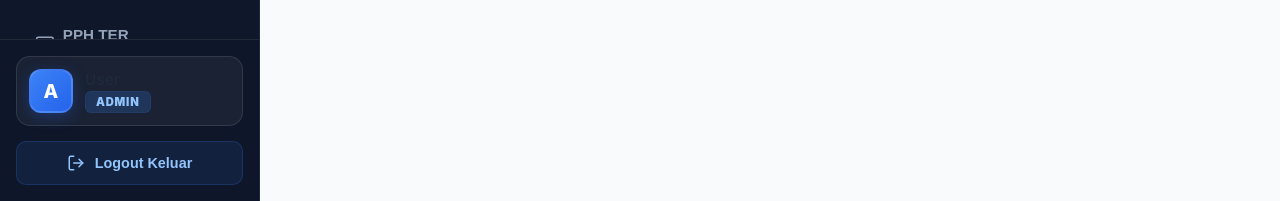
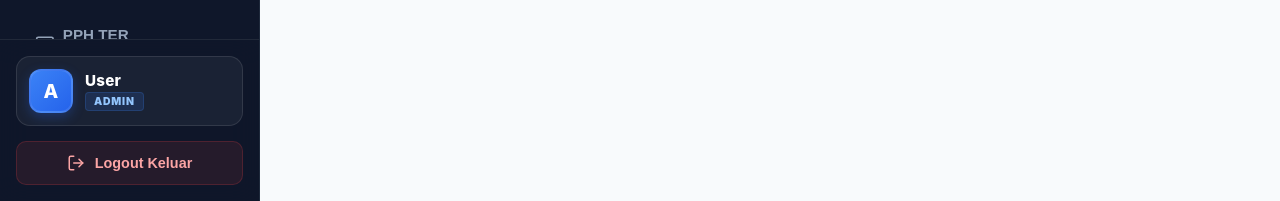
Before and after one commit to kevinnadr/project_web_payroll, a React (Vite) app in the folder frontend-client/: page /users in a window 1280 px wide. Shown: the part 599-800 px from the top of the page. Built offline with nearby package versions, Linux system fonts and the light colour scheme; no server answers; sample sign-in values are in the browser's storage.

Commit message:
feat: implement authentication UI with styled login page, sidebar component, and deployment guide

```diff
--- a/frontend-client/src/App.css
+++ b/frontend-client/src/App.css
@@ -340,7 +340,8 @@ body {
   backdrop-filter: blur(15px);
 }
 
-.user-profile {
+/* NEW SIDEBAR PROFILE STYLES */
+.user-profile-modern {
   display: flex;
   align-items: center;
   gap: 12px;
@@ -349,22 +350,34 @@ body {
   background: rgba(255, 255, 255, 0.05);
   border-radius: 14px;
   border: 1px solid rgba(255, 255, 255, 0.1);
-  transition: all 0.3s ease;
-}
-
-.user-profile:hover {
-  background: rgba(255, 255, 255, 0.08);
-  border-color: rgba(255, 255, 255, 0.15);
-}
-
-.user-info {
+  width: 100%;
+}
+
+.avatar-box {
+  width: 44px;
+  height: 44px;
+  min-width: 44px;
+  flex-shrink: 0;
+  background: linear-gradient(135deg, #3b82f6, #2563eb);
+  border-radius: 12px;
+  display: flex;
+  align-items: center;
+  justify-content: center;
+  font-weight: 800;
+  font-size: 1.2rem;
+  color: #ffffff !important;
+  box-shadow: 0 4px 12px rgba(37, 99, 235, 0.3);
+  border: 2px solid rgba(255, 255, 255, 0.1);
+}
+
+.user-details {
   display: flex;
   flex-direction: column;
   gap: 2px;
-  overflow: hidden;
-}
-
-.user-name {
+  min-width: 0; /* Prevents overlap/overflow */
+}
+
+.name-text {
   color: #ffffff;
   font-size: 0.95rem;
   font-weight: 800;
@@ -374,47 +387,25 @@ body {
   letter-spacing: 0.2px;
 }
 
-.user-role-badge {
-  font-size: 0.7rem;
+.role-text-badge {
+  font-size: 0.65rem;
   font-weight: 900;
   text-transform: uppercase;
   letter-spacing: 0.8px;
-  color: #cbd5e1;
-  background: rgba(255, 255, 255, 0.1);
-  padding: 3px 10px;
-  border-radius: 6px;
+  color: #93c5fd;
+  background: rgba(59, 130, 246, 0.15);
+  padding: 2px 8px;
+  border-radius: 4px;
   width: fit-content;
-}
-
-.user-role-badge.admin {
-  background: rgba(59, 130, 246, 0.2);
-  color: #93c5fd;
-  border: 1px solid rgba(59, 130, 246, 0.1);
-}
-
-.avatar {
-  width: 44px;
-  height: 44px;
-  min-width: 44px;
-  background: linear-gradient(135deg, #3b82f6, #2563eb);
-  border-radius: 12px;
-  display: flex;
-  align-items: center;
-  justify-content: center;
-  font-weight: 800;
-  font-size: 1.2rem;
-  color: #ffffff !important;
-  box-shadow: 0 4px 15px rgba(37, 99, 235, 0.3);
-  border: 2px solid rgba(255, 255, 255, 0.1);
-  text-transform: uppercase;
+  border: 1px solid rgba(59, 130, 246, 0.2);
 }
 
 .btn-logout-modern {
   width: 100%;
   padding: 12px;
-  background: rgba(59, 130, 246, 0.1);
-  border: 1px solid rgba(59, 130, 246, 0.2);
-  color: #93c5fd;
+  background: rgba(239, 68, 68, 0.1);
+  border: 1px solid rgba(239, 68, 68, 0.2);
+  color: #fca5a5;
   border-radius: 10px;
   font-weight: 700;
   font-size: 0.9rem;
@@ -427,11 +418,11 @@ body {
 }
 
 .btn-logout-modern:hover {
-  background: #2563eb;
+  background: #ef4444;
   color: #ffffff;
-  border-color: #2563eb;
+  border-color: #ef4444;
   transform: translateY(-2px);
-  box-shadow: 0 8px 20px rgba(37, 99, 235, 0.4);
+  box-shadow: 0 8px 20px rgba(239, 68, 68, 0.4);
 }
 
 .btn-logout-modern svg {
--- a/frontend-client/src/components/sidebar.jsx
+++ b/frontend-client/src/components/sidebar.jsx
@@ -80,13 +80,13 @@ const Sidebar = ({ user }) => {
                 </nav>
 
                 <div className="sidebar-footer">
-                    <div className="user-profile">
-                        <div className="avatar">
+                    <div className="user-profile-modern">
+                        <div className="avatar-box">
                             {user?.nama ? user.nama.trim().charAt(0).toUpperCase() : 'A'}
                         </div>
-                        <div className="user-info">
-                            <span className="user-name">{user?.nama || 'User'}</span>
-                            <span className={`user-role-badge ${user?.role === 'admin' ? 'admin' : ''}`}>{user?.role || 'Staff'}</span>
+                        <div className="user-details">
+                            <span className="name-text">{user?.nama || 'User'}</span>
+                            <span className="role-text-badge">{user?.role || 'Staff'}</span>
                         </div>
                     </div>
                     <button onClick={handleLogout} className="btn-logout-modern">
```
